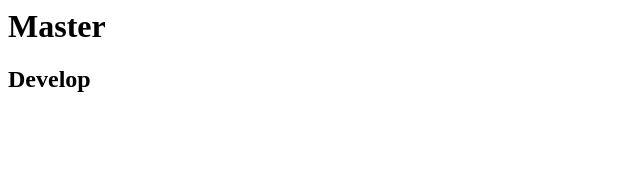
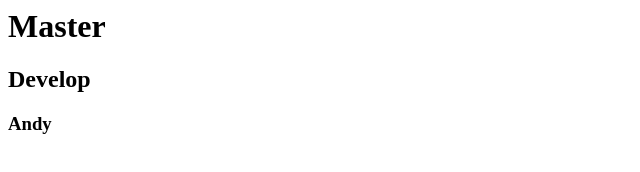
Before and after one commit to ajbcodes89/edamam-server, a plain HTML site: page index.html in a window 1280 px wide. Shown: the full height of the page, 0-640 px from the left. Drawn offline with Linux system fonts and the light colour scheme.

Commit message:
Andy fix

```diff
--- a/index.html
+++ b/index.html
@@ -9,6 +9,7 @@
 
     <h1>Master</h1>
     <h2>Develop</h2>
+    <h3>Andy</h3>
 
 </body>
 </html>
```
